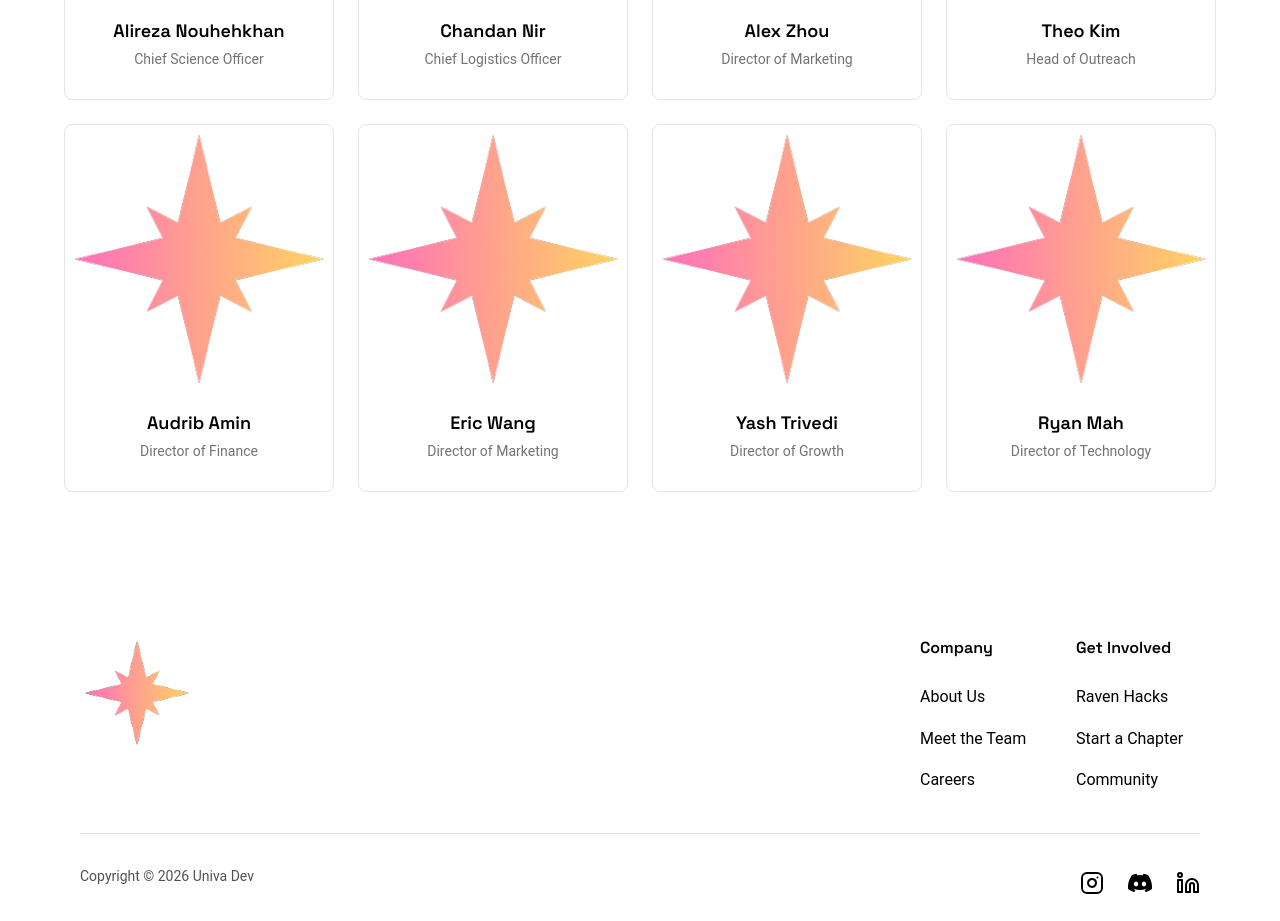
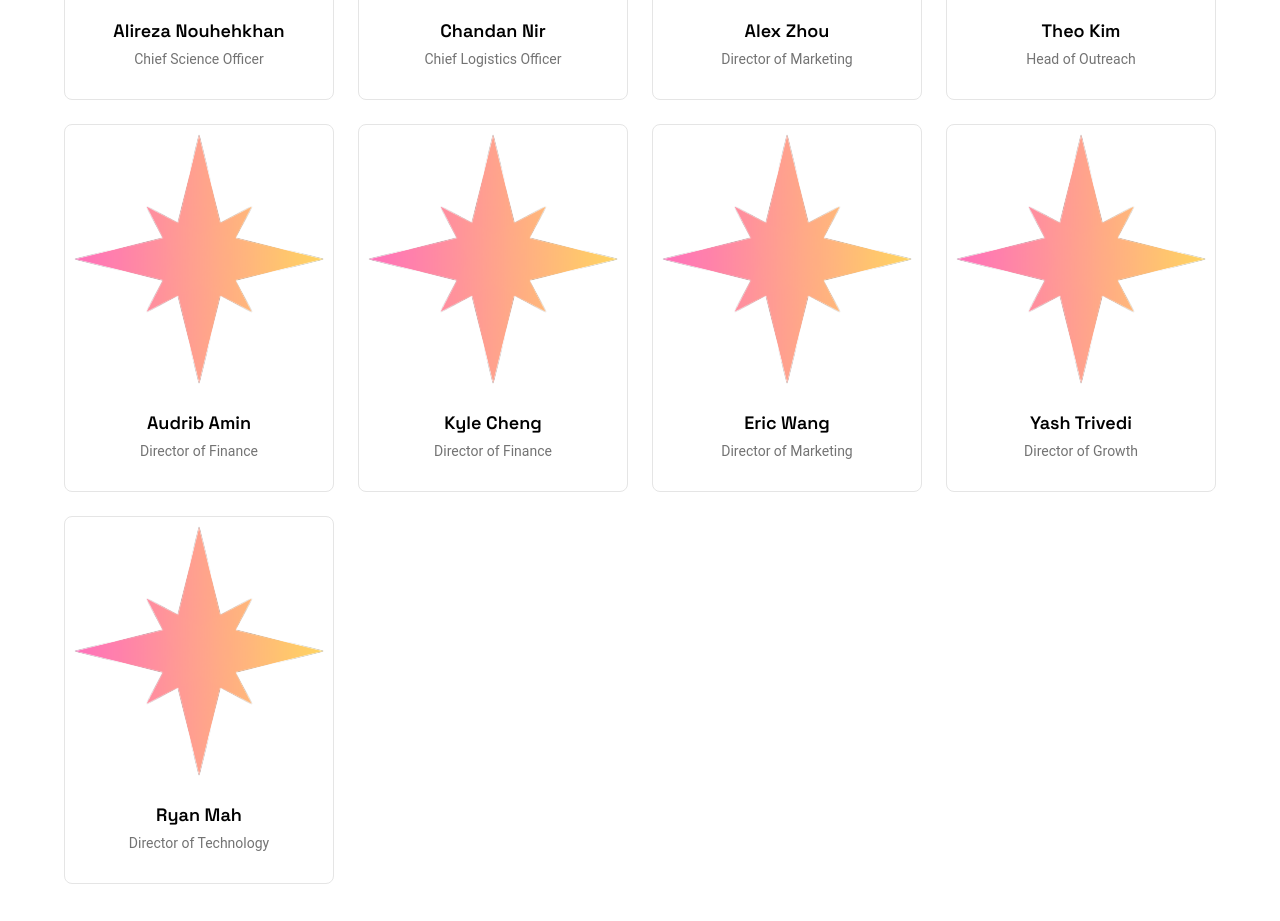
Before and after one commit to univadev/univadev.com, a Next.js app: page /team in a window 1280 px wide. Shown: the part 1080-2001 px from the top of the page. Built offline with nearby package versions, Linux system fonts and the light colour scheme; a web font is replaced by a local one.

Commit message:
add kyle

```diff
--- a/src/data/team.ts
+++ b/src/data/team.ts
@@ -81,6 +81,14 @@ export const team: TeamMember[] = [
     linkedin: "https://www.linkedin.com/in/audrib-amin-73478335a/",
   },
   {
+    name: "Kyle Cheng",
+    slug: "kyle-cheng",
+    role: "Director of Finance",
+    image: "/univadev.svg",
+    bio: "My name is Kyle Cheng and I am currently a Grade 11 IB student at Merivale High School. I am interested in biomedical engineering, cancer research and machine learning. I regularly compete in science fairs and am excited to helps others develop a passion for STEM.",
+    linkedin: "https://www.linkedin.com/in/kyle-cheng-0ab60835a/",
+  },
+  {
     name: "Eric Wang",
     slug: "eric-wang",
     role: "Director of Marketing",
```
